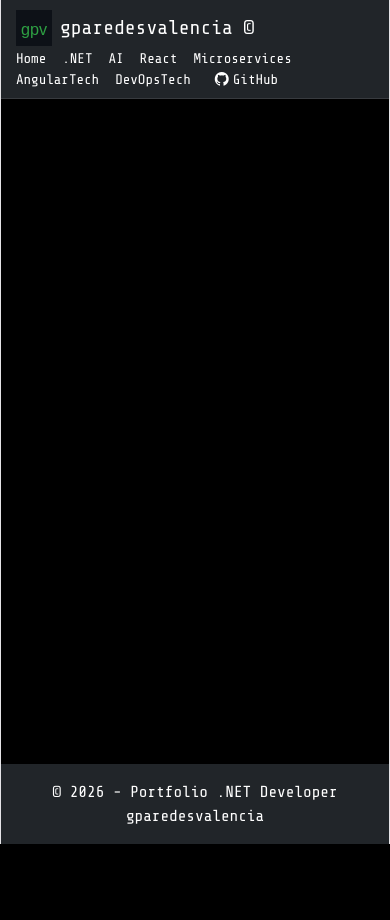
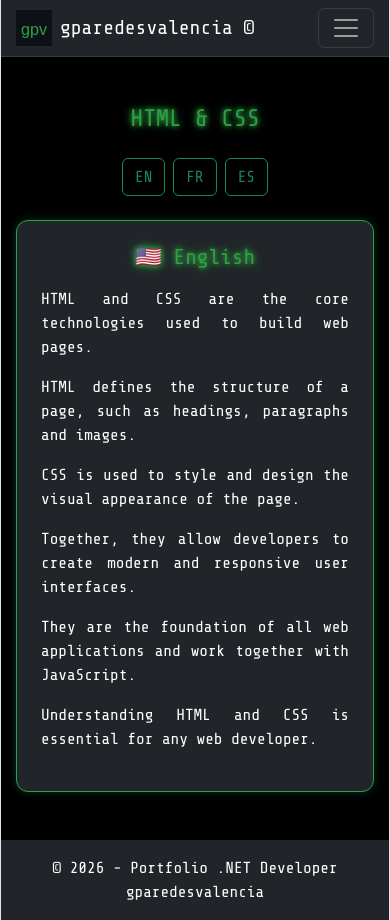
Before and after one commit to gparedesvalencia2022/portafolio-dotnet-react, a React (Vite) app in the folder portafolio-dotnet-react.client/: page /html-css in a window 390 px wide. Before the commit the page ends 844 px from the top, so only its background shows below. Built offline with nearby package versions, Linux system fonts and the light colour scheme.

Commit message:
mobile menu

```diff
--- a/portafolio-dotnet-react.client/src/components/Navbar.jsx
+++ b/portafolio-dotnet-react.client/src/components/Navbar.jsx
@@ -1,9 +1,11 @@
 import { NavLink } from "react-router-dom";
 import { motion } from "framer-motion";
+import { useState } from "react";
 
 export default function Navbar() {
 
-    // Centralized route configuration (path + label)
+    const [isOpen, setIsOpen] = useState(false);
+
     const routes = [
         { path: "/", label: "Home" },
         { path: "/dotnet", label: ".NET" },
@@ -11,19 +13,18 @@ export default function Navbar() {
         { path: "/react", label: "React" },
         { path: "/microservices", label: "Microservices" },
         { path: "/angular", label: "AngularTech" },
-        { path: "/devops", label: "DevOpsTech" }
+        { path: "/devops", label: "DevOpsTech" },
+        { path: "/bootstrap", label: "BootstrapTech" },
+        { path: "/html-css", label: "HtmlCssTech" },
     ];
 
     return (
         <nav className="navbar navbar-dark bg-dark">
             <div className="container">
 
+                {/* LEFT SIDE */}
                 <div className="d-flex align-items-center">
 
-                    {/*
-                    Logo that navigates to home page.
-                    Includes animation on hover using Framer Motion.
-                    */}
                     <NavLink to="/">
                         <motion.img
                             src="/logo.svg"
@@ -31,48 +32,53 @@ export default function Navbar() {
                             className="logo"
                             width="36"
                             whileHover={{ scale: 1.2, rotate: 5 }}
-                            transition={{ type: "spring", stiffness: 300 }}
                         />
                     </NavLink>
 
-                    {/* Brand text */}
                     <span className="navbar-brand ms-2">
                         gparedesvalencia ©
                     </span>
                 </div>
 
-                <div className="d-flex align-items-center flex-wrap">
+                {/* HAMBURGER BUTTON (mobile only) */}
+                <button
+                    className="navbar-toggler d-lg-none"
+                    onClick={() => setIsOpen(!isOpen)}
+                >
+                    <span className="navbar-toggler-icon"></span>
+                </button>
 
-                    {/*
-                    Navigation links generated dynamically from the routes array.
-                    NavLink automatically applies "active" class when the route matches the current URL.
-                    */}
+                {/* MENU */}
+
+                <motion.div
+                    initial={{ opacity: 0, y: -10 }}
+                    animate={{ opacity: isOpen ? 1 : 0, y: 0 }}
+                    transition={{ duration: 0.3 }}
+                    className={`navbar-menu d-lg-flex align-items-center ${isOpen ? "show" : ""}`}
+                >
+
+
                     {routes.map((item, i) => (
                         <NavLink
                             key={i}
                             to={item.path}
+                            onClick={() => setIsOpen(false)} // close menu on click
                             className={({ isActive }) =>
                                 "nav-link-custom me-3 " + (isActive ? "active" : "")
                             }
                         >
-                            {/*
-                            Animated label using Framer Motion for hover effects
-                            */}
                             <motion.span
                                 whileHover={{
                                     scale: 1.1,
                                     textShadow: "0 0 8px #2ea043"
                                 }}
-                                transition={{ duration: 0.3 }}
                             >
                                 {item.label}
                             </motion.span>
                         </NavLink>
                     ))}
 
-                    {/*
-                    External GitHub link (opens in new tab)
-                    */}
+                    {/* GitHub */}
                     <motion.a
                         href="https://github.com/gparedesvalencia2022"
                         target="_blank"
@@ -87,7 +93,8 @@ export default function Navbar() {
                         GitHub
                     </motion.a>
 
-                </div>
+                </motion.div>
+
             </div>
         </nav>
     );
--- a/portafolio-dotnet-react.client/src/pages/App.jsx
+++ b/portafolio-dotnet-react.client/src/pages/App.jsx
@@ -8,6 +8,8 @@ import AIProgramming from "./AIProgramming";
 import ReactTech from "./ReactTech";
 import AngularTech from "./AngularTech";
 import DevOpsTech from "./DevOpsTech";
+import BootstrapTech from "./BootstrapTech";
+import HtmlCssTech from "./HtmlCssTech";
 import Microservices from "./Microservices";
 import Navbar from "../components/Navbar";
 import PageLoader from "../components/PageLoader";
@@ -83,6 +85,8 @@ function App() {
                         <Route path="/microservices" element={<Microservices />} />
                         <Route path="/angular" element={<AngularTech />} />
                         <Route path="/devops" element={<DevOpsTech />} />
+                        <Route path="/bootstrap" element={<BootstrapTech />} />
+                        <Route path="/html-css" element={<HtmlCssTech />} />
 
                     </Routes>
 
--- /dev/null
+++ b/portafolio-dotnet-react.client/src/pages/BootstrapTech.jsx
@@ -0,0 +1,80 @@
+import { motion } from "framer-motion";
+import { useState } from "react";
+
+export default function BootstrapTech() {
+
+    const [language, setLanguage] = useState("en");
+
+    const contentMap = {
+        en: {
+            title: "🇺🇸 English",
+            content: [
+                "Bootstrap is a popular front-end framework used to design responsive and modern web interfaces.",
+                "It provides pre-built components such as buttons, navigation bars, and layouts.",
+                "Bootstrap uses a grid system that allows developers to create flexible layouts for different screen sizes.",
+                "With Bootstrap, websites automatically adapt to mobile, tablet and desktop devices.",
+                "This framework reduces development time and ensures consistency in design.",
+                "It is often used together with HTML, CSS and JavaScript in modern web applications."
+            ]
+        },
+        fr: {
+            title: "🇫🇷 Français",
+            content: [
+                "Bootstrap est un framework front-end populaire utilisé pour créer des interfaces web modernes et adaptatives.",
+                "Il offre des composants prêts à l’emploi comme des boutons, des menus et des mises en page.",
+                "Bootstrap utilise un système de grille permettant de structurer les pages selon différentes tailles d’écran.",
+                "Les sites créés s’adaptent automatiquement aux mobiles, tablettes et ordinateurs.",
+                "Il permet de réduire le temps de développement et d’assurer une cohérence visuelle.",
+                "Il est souvent utilisé avec HTML, CSS et JavaScript dans les applications web modernes."
+            ]
+        },
+        es: {
+            title: "🇪🇸 Español",
+            content: [
+                "Bootstrap es un framework frontend utilizado para diseñar interfaces web modernas y responsivas.",
+                "Ofrece componentes predefinidos como botones, menús y layouts.",
+                "Utiliza un sistema de rejilla que permite adaptar el diseño a diferentes tamaños de pantalla.",
+                "Las aplicaciones se ajustan automáticamente a móviles, tablets y computadoras.",
+                "Ayuda a reducir el tiempo de desarrollo y mantener consistencia visual.",
+                "Se utiliza junto con HTML, CSS y JavaScript en aplicaciones modernas."
+            ]
+        }
+    };
+
+    return (
+        <motion.div initial={{ opacity: 0, y: 40 }}
+            animate={{ opacity: 1, y: 0 }}
+            exit={{ opacity: 0, y: -40 }}
+            transition={{ duration: 0.4 }}>
+
+            <div className="container mt-5 mb-5">
+
+                <h1 className="text-center mb-4">Bootstrap Framework</h1>
+
+                <div className="text-center mb-4">
+                    <button onClick={() => setLanguage("en")} className="btn btn-outline-success me-2">EN</button>
+                    <button onClick={() => setLanguage("fr")} className="btn btn-outline-success me-2">FR</button>
+                    <button onClick={() => setLanguage("es")} className="btn btn-outline-success">ES</button>
+                </div>
+
+                <div className="d-flex justify-content-center">
+                    <div className="card bg-dark text-white p-4" style={{ maxWidth: "750px" }}>
+
+                        <h4 className="text-center mb-3">
+                            {contentMap[language].title}
+                        </h4>
+
+                        <div style={{ textAlign: "justify" }}>
+                            {contentMap[language].content.map((line, i) => (
+                                <p key={i}>{line}</p>
+                            ))}
+                        </div>
+
+                    </div>
+                </div>
+
+            </div>
+
+        </motion.div>
+    );
+}
--- /dev/null
+++ b/portafolio-dotnet-react.client/src/pages/HtmlCssTech.jsx
@@ -0,0 +1,80 @@
+import { motion } from "framer-motion";
+import { useState } from "react";
+
+export default function HtmlCssTech() {
+
+    const [language, setLanguage] = useState("en");
+
+    const contentMap = {
+        en: {
+            title: "🇺🇸 English",
+            content: [
+                "HTML and CSS are the core technologies used to build web pages.",
+                "HTML defines the structure of a page, such as headings, paragraphs and images.",
+                "CSS is used to style and design the visual appearance of the page.",
+                "Together, they allow developers to create modern and responsive user interfaces.",
+                "They are the foundation of all web applications and work together with JavaScript.",
+                "Understanding HTML and CSS is essential for any web developer."
+            ]
+        },
+        fr: {
+            title: "🇫🇷 Français",
+            content: [
+                "HTML et CSS sont les technologies de base utilisées pour créer des pages web.",
+                "HTML définit la structure du contenu (titres, paragraphes, images).",
+                "CSS permet de styliser et de contrôler l’apparence visuelle des pages.",
+                "Ensemble, ils permettent de créer des interfaces modernes et adaptatives.",
+                "Ils constituent la base de toutes les applications web.",
+                "Maîtriser HTML et CSS est essentiel pour tout développeur web."
+            ]
+        },
+        es: {
+            title: "🇪🇸 Español",
+            content: [
+                "HTML y CSS son las tecnologías base para crear páginas web.",
+                "HTML define la estructura del contenido como títulos, textos e imágenes.",
+                "CSS permite diseñar y controlar la apariencia visual de la página.",
+                "Juntos permiten crear interfaces modernas y responsivas.",
+                "Son la base de todas las aplicaciones web.",
+                "Dominar HTML y CSS es fundamental para cualquier desarrollador."
+            ]
+        }
+    };
+
+    return (
+        <motion.div initial={{ opacity: 0, y: 40 }}
+            animate={{ opacity: 1, y: 0 }}
+            exit={{ opacity: 0, y: -40 }}
+            transition={{ duration: 0.4 }}>
+
+            <div className="container mt-5 mb-5">
+
+                <h1 className="text-center mb-4">HTML & CSS</h1>
+
+                <div className="text-center mb-4">
+                    <button onClick={() => setLanguage("en")} className="btn btn-outline-success me-2">EN</button>
+                    <button onClick={() => setLanguage("fr")} className="btn btn-outline-success me-2">FR</button>
+                    <button onClick={() => setLanguage("es")} className="btn btn-outline-success">ES</button>
+                </div>
+
+                <div className="d-flex justify-content-center">
+                    <div className="card bg-dark text-white p-4" style={{ maxWidth: "750px" }}>
+
+                        <h4 className="text-center mb-3">
+                            {contentMap[language].title}
+                        </h4>
+
+                        <div style={{ textAlign: "justify" }}>
+                            {contentMap[language].content.map((line, i) => (
+                                <p key={i}>{line}</p>
+                            ))}
+                        </div>
+
+                    </div>
+                </div>
+
+            </div>
+
+        </motion.div>
+    );
+}
```
Also changed, not shown: portafolio-dotnet-react.client/src/stylesheet/App.mobile.css (+31 -1 lines).
